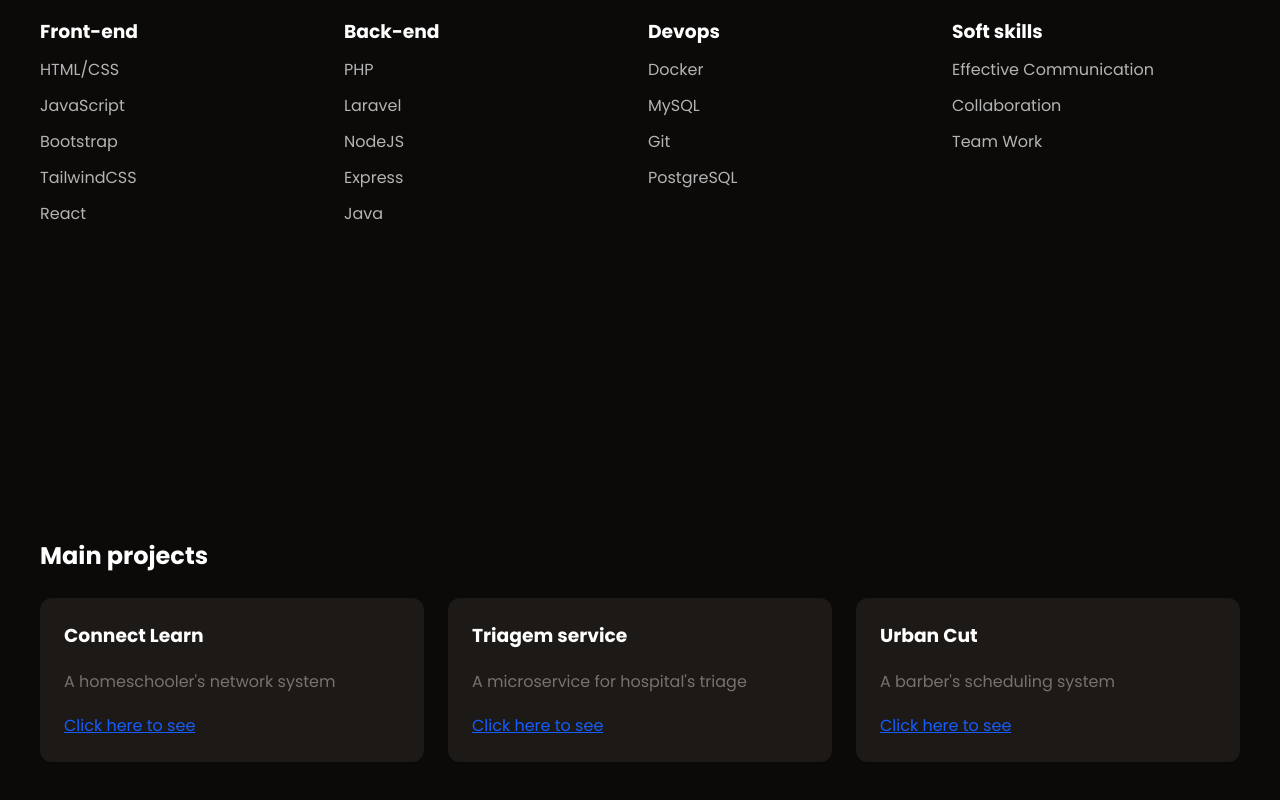
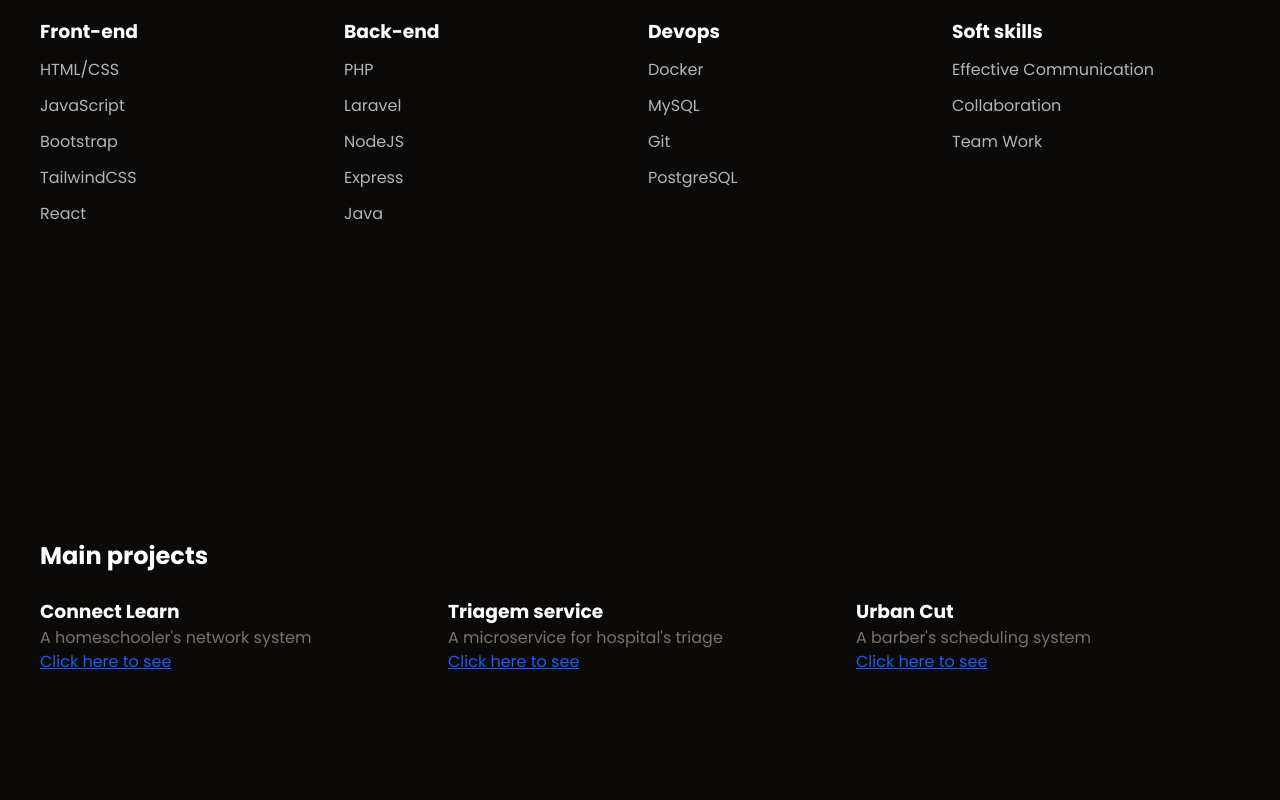
Before and after one commit to Gmmbr10/portfolio, a React (Vite) app: page / in a window 1280 px wide. Shown: the part 1314-2114 px from the top of the page. After the commit the page ends 2028 px from the top, so only its background shows below. Built offline with nearby package versions, Linux system fonts and the light colour scheme.

Commit message:
remove: remove card component

```diff
--- a/src/components/Card/card.module.css
+++ /dev/null
@@ -1,9 +0,0 @@
-.card {
-    padding: 24px;
-    background-color: var(--bg-secondary);
-    border-radius: 12px;
-    display: flex;
-    flex-direction: column;
-    gap: 20px;
-    text-align: start;
-}
--- a/src/components/Card/index.jsx
+++ /dev/null
@@ -1,9 +0,0 @@
-import style from "./card.module.css";
-
-export function Card({ children, className, ...props }) {
-	return (
-		<div className={`${style.card} ${className}`} {...props}>
-			{children}
-		</div>
-	);
-}
--- a/src/components/Projects/index.jsx
+++ b/src/components/Projects/index.jsx
@@ -1,4 +1,3 @@
-import { Card } from "../Card";
 import style from "./projects.module.css";
 
 export function Projects() {
@@ -23,7 +22,7 @@ export function Projects() {
 	const projectElements = projects.map(
 		({ title, description, github }, index) => {
 			return (
-				<Card key={index}>
+				<div key={index}>
 					<h3>{title}</h3>
 					<p className={`${style.describe}`}>{description}</p>
 					<a
@@ -33,7 +32,7 @@ export function Projects() {
 					>
 						Click here to see
 					</a>
-				</Card>
+				</div>
 			);
 		}
 	);
--- a/src/components/Skills/index.jsx
+++ b/src/components/Skills/index.jsx
@@ -1,4 +1,3 @@
-import { Card } from "../Card";
 import style from "./skills.module.css";
 
 export function Skills() {
```
